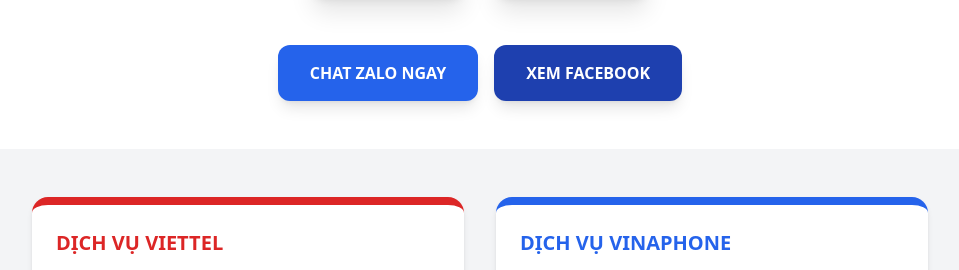
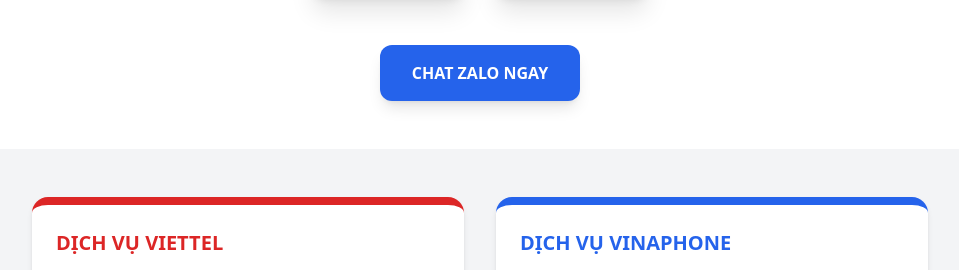
Before and after one commit to EMDATMMO/mmo-1, a plain HTML site: page index.html in a window 1280 px wide. Shown: the part 524-794 px from the top of the page, without its empty margins (160-1119 px from the left). Drawn offline with nearby package versions, Linux system fonts and the light colour scheme.

Commit message:
Remove Facebook link from index.html
Signed-off-by: EMDATMMO <datthanh1234321@gmail.com>

```diff
--- a/index.html
+++ b/index.html
@@ -47,8 +47,7 @@
 
         <div class="flex flex-col md:flex-row justify-center gap-4 px-4">
             <a href="https://zalo.me/0394782861" class="bg-blue-600 text-white px-8 py-4 rounded-xl font-black shadow-lg">CHAT ZALO NGAY</a>
-            <a href="https://www.facebook.com/thanh.at.144670/" class="bg-blue-800 text-white px-8 py-4 rounded-xl font-black shadow-lg">XEM FACEBOOK</a>
-        </div>
+                </div>
     </section>
 
     <section class="py-12 bg-gray-100 px-4">
```
